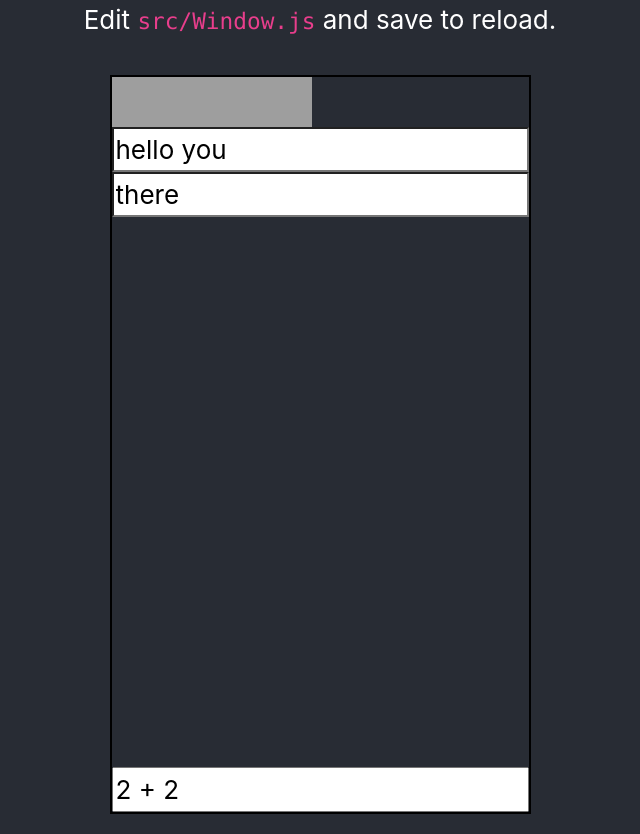
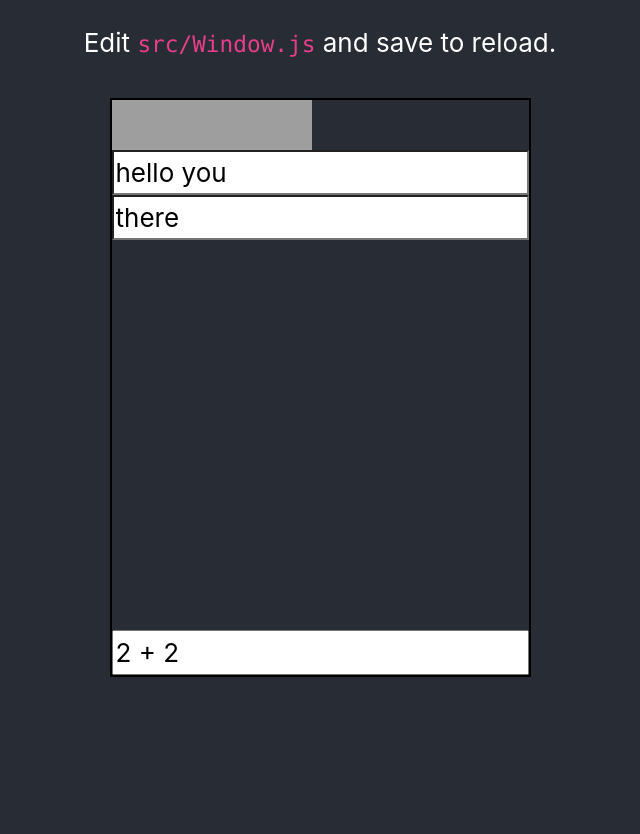
Before and after one commit to Donaim/hacalc-web, a React (Create React App) app in the folder react-app/: page / in a window 1280 px wide. Shown: the whole page, without its empty margins (320-960 px from the left). After the commit the page ends 800 px from the top, so only its background shows below. Built offline with nearby package versions, Linux system fonts and the light colour scheme; grey boxes are pictures that could not be loaded.

Commit message:
fix vertical overflow bug

```diff
--- a/react-app/src/App.css
+++ b/react-app/src/App.css
@@ -1,6 +1,6 @@
 
 .App-header {
-  min-height: 100vh;
+  min-height: 90vh;
   display: flex;
   flex-direction: column;
   align-items: center;
--- a/react-app/src/HistoryView.js
+++ b/react-app/src/HistoryView.js
@@ -4,7 +4,7 @@ import HistoryElement from './HistoryElement.js';
 
 class HistoryView extends Component {
 
-    style = { height: '80vh',
+    style = { height: '60vh',
             };
 
     dstyle = { height: '100%',
```
